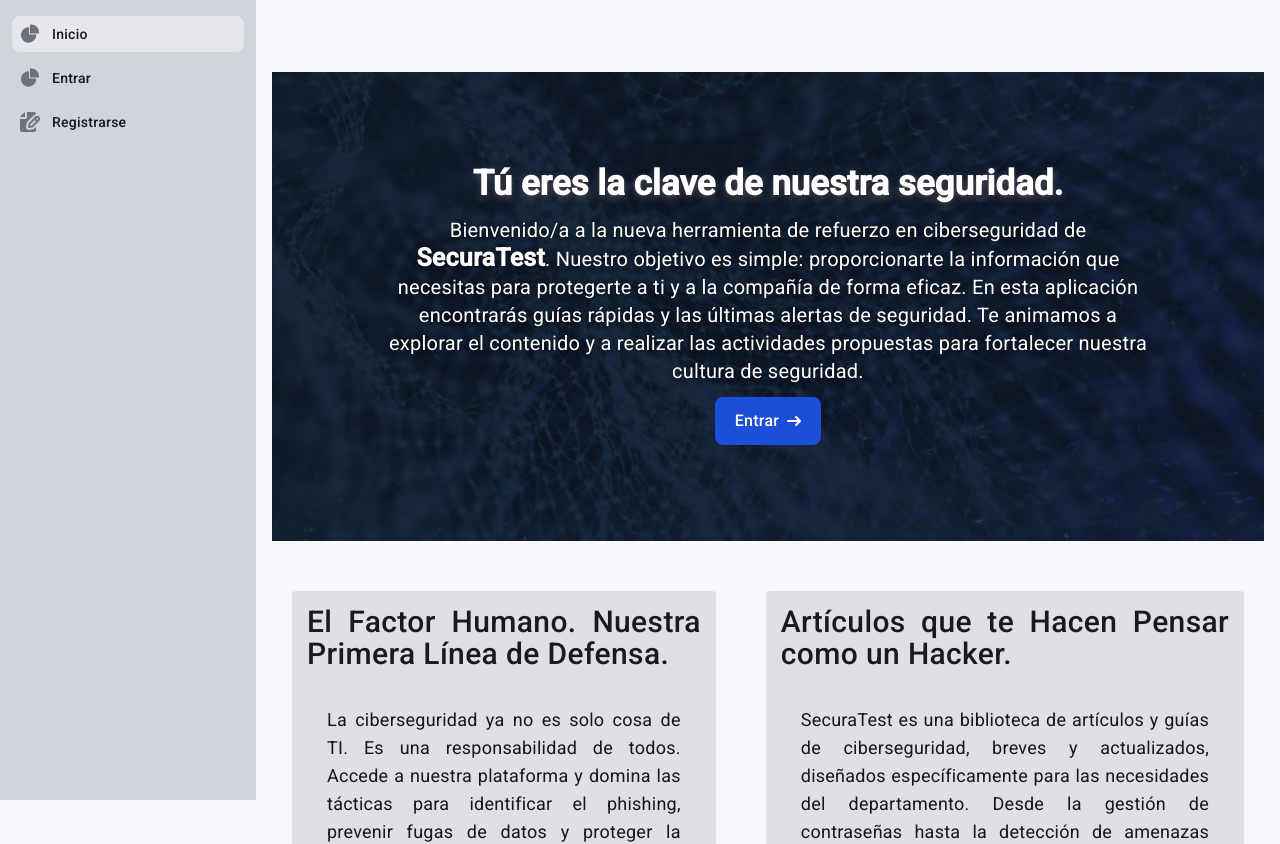
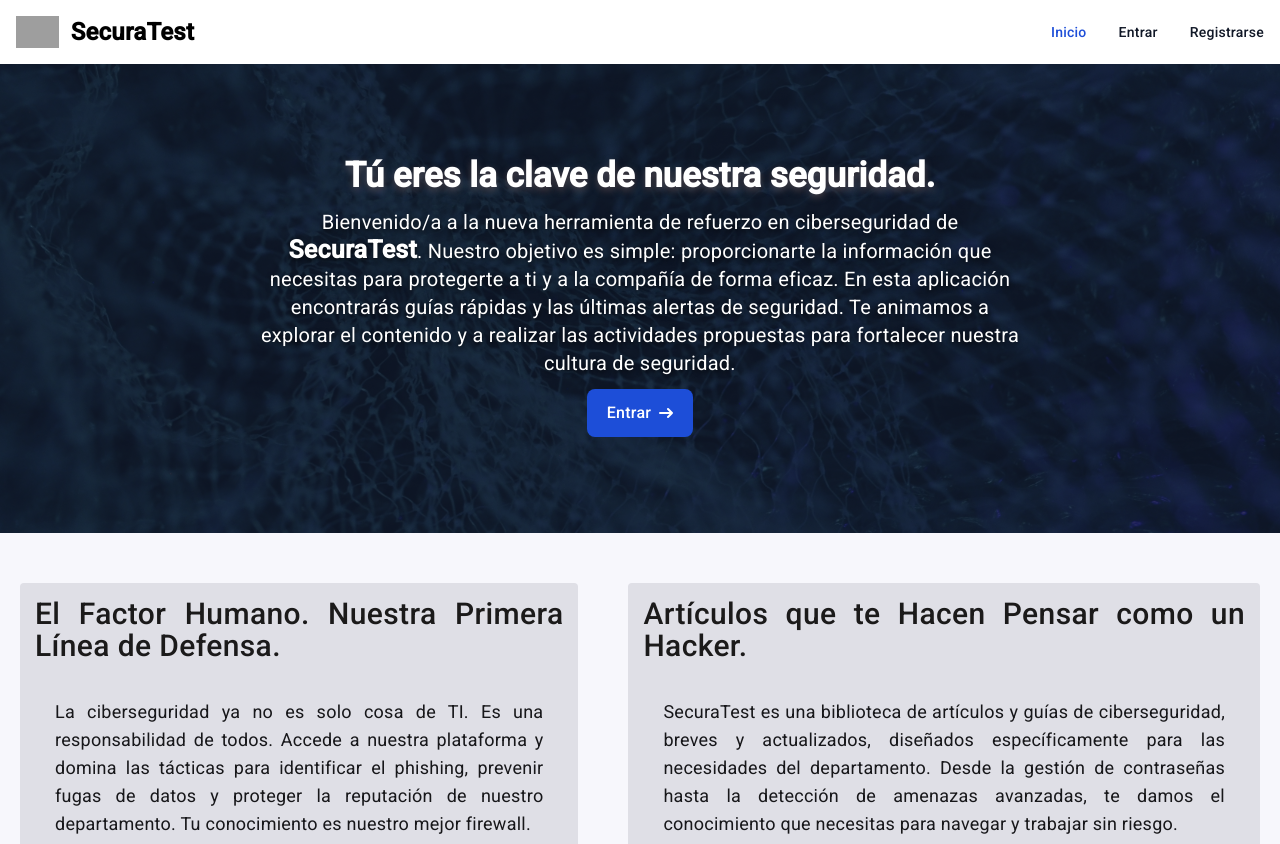
Before and after one commit to anagarces/SecuraTestProject, an Angular app in the folder cybersecurity-project-front/: page / in a window 1280 px wide. Shown: the top 844 px of the page. Built offline with nearby package versions, Linux system fonts and the light colour scheme; grey boxes are pictures that could not be loaded.

Commit message:
modificacion de estilos y modificacion de nav bar a horizontal

```diff
--- a/cybersecurity-project-front/src/app/app.component.html
+++ b/cybersecurity-project-front/src/app/app.component.html
@@ -1,185 +1,120 @@
-<!-- El botón para mostrar/ocultar el menú en móviles no necesita cambios -->
+<nav class="bg-white border-gray-200 dark:bg-gray-900">
+  <div
+    class="max-w-screen-xl flex flex-wrap items-center justify-between mx-auto p-4"
+  >
+    <!-- Brand -->
+    <a routerLink="/" class="flex items-center space-x-3 rtl:space-x-reverse">
+      <img
+        src="https://flowbite.com/docs/images/logo.svg"
+        class="h-8"
+        alt="SecuraTest Logo"
+      />
+      <span
+        class="self-center text-2xl font-semibold whitespace-nowrap dark:text-white"
+        >SecuraTest</span
+      >
+    </a>
+
+    <!-- Mobile toggle -->
     <button
-  data-drawer-target="sidebar-multi-level-sidebar"
-  data-drawer-toggle="sidebar-multi-level-sidebar"
-  aria-controls="sidebar-multi-level-sidebar"
+      data-collapse-toggle="navbar-default"
       type="button"
-  class="inline-flex items-center p-2 mt-2 ms-3 text-sm text-gray-500 rounded-lg sm:hidden hover:bg-gray-100 focus:outline-none focus:ring-2 focus:ring-gray-200 dark:text-gray-400 dark:hover:bg-gray-700 dark:focus:ring-gray-600"
+      class="inline-flex items-center p-2 w-10 h-10 justify-center text-sm text-gray-500 rounded-lg md:hidden hover:bg-gray-100 focus:outline-none focus:ring-2 focus:ring-gray-200 dark:text-gray-400 dark:hover:bg-gray-700 dark:focus:ring-gray-600"
+      aria-controls="navbar-default"
+      aria-expanded="false"
     >
-  <span class="sr-only">Open sidebar</span>
+      <span class="sr-only">Abrir menú</span>
       <svg
-    class="w-6 h-6"
-    aria-hidden="true"
-    fill="currentColor"
-    viewBox="0 0 20 20"
-    xmlns="http://www.w3.org/2000/svg"
-  >
-    <path
-      clip-rule="evenodd"
-      fill-rule="evenodd"
-      d="M2 4.75A.75.75 0 012.75 4h14.5a.75.75 0 010 1.5H2.75A.75.75 0 012 4.75zm0 10.5a.75.75 0 01.75-.75h7.5a.75.75 0 010 1.5h-7.5a.75.75 0 01-.75-.75zM2 10a.75.75 0 01.75-.75h14.5a.75.75 0 010 1.5H2.75A.75.75 0 012 10z"
-    ></path>
-  </svg>
-</button>
-
-<!-- INICIO DEL SIDENAV -->
-<aside
-  id="sidebar-multi-level-sidebar"
-  class="fixed top-0 left-0 z-40 w-64 h-screen transition-transform -translate-x-full sm:translate-x-0"
-  aria-label="Sidebar"
->
-  <div class="h-full px-3 py-4 overflow-y-auto bg-gray-300 dark:bg-gray-800">
-    <ul class="space-y-2 font-medium">
-      <!-- ================================================== -->
-      <!-- BOTÓN INICIO         -->
-      <!-- Se muestra siempre. Su routerLink apunta a la raíz. -->
-      <!-- ================================================== -->
-      <li *ngIf="!authService.isLoggedIn()">
-        <a
-          routerLink="/"
-          routerLinkActive="bg-gray-200 dark:bg-gray-700"
-          [routerLinkActiveOptions]="{ exact: true }"
-          class="flex items-center p-2 text-gray-900 rounded-lg dark:text-white hover:bg-gray-100 dark:hover:bg-gray-700 group"
-        >
-          <svg
-            class="w-5 h-5 text-gray-500 transition duration-75 dark:text-gray-400 group-hover:text-gray-900 dark:group-hover:text-white"
-            aria-hidden="true"
-            xmlns="http://www.w3.org/2000/svg"
-            fill="currentColor"
-            viewBox="0 0 22 21"
-          >
-            <path
-              d="M16.975 11H10V4.025a1 1 0 0 0-1.066-.998 8.5 8.5 0 1 0 9.039 9.039.999.999 0 0 0-1-1.066h.002Z"
-            />
-            <path
-              d="M12.5 0c-.157 0-.311.01-.565.027A1 1 0 0 0 11 1.02V10h8.975a1 1 0 0 0 1-.935c.013-.188.028-.374.028-.565A8.51 8.51 0 0 0 12.5 0Z"
-            />
-          </svg>
-          <span class="ms-3">Inicio</span>
-        </a>
-      </li>
-
-      <!-- ================================================== -->
-      <!-- BOTÓN INICIAR SESIÓN (Formulario de Login)         -->
-      <!-- Visible SÓLO si el usuario NO ha iniciado sesión.   -->
-      <!-- ================================================== -->
-      <li *ngIf="!authService.isLoggedIn()">
-        <a
-          routerLink="/login"
-          routerLinkActive="bg-gray-200 dark:bg-gray-700"
-          class="flex items-center p-2 text-gray-900 rounded-lg dark:text-white hover:bg-gray-100 dark:hover:bg-gray-700 group"
-        >
-          <svg
-            class="w-5 h-5 text-gray-500 transition duration-75 dark:text-gray-400 group-hover:text-gray-900 dark:group-hover:text-white"
-            aria-hidden="true"
-            xmlns="http://www.w3.org/2000/svg"
-            fill="currentColor"
-            viewBox="0 0 22 21"
-          >
-            <path
-              d="M16.975 11H10V4.025a1 1 0 0 0-1.066-.998 8.5 8.5 0 1 0 9.039 9.039.999.999 0 0 0-1-1.066h.002Z"
-            />
-            <path
-              d="M12.5 0c-.157 0-.311.01-.565.027A1 1 0 0 0 11 1.02V10h8.975a1 1 0 0 0 1-.935c.013-.188.028-.374.028-.565A8.51 8.51 0 0 0 12.5 0Z"
-            />
-          </svg>
-          <span class="ms-3">Entrar</span>
-        </a>
-      </li>
-
-      <!-- ================================================== -->
-      <!-- BOTÓN DE CONTENIDO (Protegido)                     -->
-      <!-- Se muestra SÓLO si el usuario ha iniciado sesión.   -->
-      <!-- ================================================== -->
-      <li *ngIf="authService.isLoggedIn()">
-        <a
-          routerLink="/contenido"
-          routerLinkActive="bg-gray-200 dark:bg-gray-700"
-          class="flex items-center p-2 text-gray-900 rounded-lg dark:text-white hover:bg-gray-100 dark:hover:bg-gray-700 group"
-        >
-          <svg
-            class="shrink-0 w-5 h-5 text-gray-500 transition duration-75 dark:text-gray-400 group-hover:text-gray-900 dark:group-hover:text-white"
-            aria-hidden="true"
-            xmlns="http://www.w3.org/2000/svg"
-            fill="currentColor"
-            viewBox="0 0 18 18"
-          >
-            <path
-              d="M6.143 0H1.857A1.857 1.857 0 0 0 0 1.857v4.286C0 7.169.831 8 1.857 8h4.286A1.857 1.857 0 0 0 8 6.143V1.857A1.857 1.857 0 0 0 6.143 0Zm10 0h-4.286A1.857 1.857 0 0 0 10 1.857v4.286C10 7.169 10.831 8 11.857 8h4.286A1.857 1.857 0 0 0 18 6.143V1.857A1.857 1.857 0 0 0 16.143 0Zm-10 10H1.857A1.857 1.857 0 0 0 0 11.857v4.286C0 17.169.831 18 1.857 18h4.286A1.857 1.857 0 0 0 8 16.143v-4.286A1.857 1.857 0 0 0 6.143 10Zm10 0h-4.286A1.857 1.857 0 0 0 10 11.857v4.286c0 1.026.831 1.857 1.857 1.857h4.286A1.857 1.857 0 0 0 18 16.143v-4.286A1.857 1.857 0 0 0 16.143 10Z"
-            />
-          </svg>
-          <span class="flex-1 ms-3 whitespace-nowrap">Contenido</span>
-        </a>
-      </li>
-
-      <!-- ================================================== -->
-      <!-- BOTÓN DE CERRAR SESIÓN (Logout)                    -->
-      <!-- Se muestra SÓLO si el usuario ha iniciado sesión.   -->
-      <!-- Llama al método logout() al hacer clic.            -->
-      <!-- ================================================== -->
-      <li *ngIf="authService.isLoggedIn()">
-        <a
-          (click)="logout()"
-          class="flex items-center p-2 text-gray-900 rounded-lg dark:text-white hover:bg-gray-100 dark:hover:bg-gray-700 group cursor-pointer"
-        >
-          <svg
-            class="shrink-0 w-5 h-5 text-gray-500 transition duration-75 dark:text-gray-400 group-hover:text-gray-900 dark:group-hover:text-white"
+        class="w-5 h-5"
         aria-hidden="true"
         xmlns="http://www.w3.org/2000/svg"
         fill="none"
-            viewBox="0 0 18 16"
+        viewBox="0 0 17 14"
       >
         <path
           stroke="currentColor"
           stroke-linecap="round"
           stroke-linejoin="round"
           stroke-width="2"
-              d="M1 8h11m0 0L8 4m4 4-4 4m4-11h3a2 2 0 0 1 2 2v10a2 2 0 0 1-2 2h-3"
+          d="M1 1h15M1 7h15M1 13h15"
         />
       </svg>
-          <span class="flex-1 ms-3 whitespace-nowrap">Cerrar Sesión</span>
+    </button>
+
+    <!-- Links -->
+    <div class="hidden w-full md:block md:w-auto" id="navbar-default">
+      <ul
+        class="font-medium flex flex-col p-4 md:p-0 mt-4 border border-gray-100 rounded-lg bg-gray-50 md:flex-row md:space-x-8 rtl:space-x-reverse md:mt-0 md:border-0 md:bg-white dark:bg-gray-800 md:dark:bg-gray-900 dark:border-gray-700"
+      >
+        <!-- Inicio (siempre visible) -->
+        <li>
+          <a
+            routerLink="/"
+            routerLinkActive="md:text-blue-700 md:dark:text-blue-500 text-white md:bg-transparent bg-blue-700"
+            [routerLinkActiveOptions]="{ exact: true }"
+            class="block py-2 px-3 rounded-sm md:p-0 text-gray-900 hover:bg-gray-100 md:hover:bg-transparent md:border-0 md:hover:text-blue-700 dark:text-white md:dark:hover:text-blue-500 dark:hover:bg-gray-700 dark:hover:text-white md:dark:hover:bg-transparent"
+          >
+            Inicio
           </a>
         </li>
 
-      <!-- ================================================== -->
-      <!-- BOTÓN DE REGISTRO (Sign Up) (Opcional)             -->
-      <!-- Se muestra SÓLO si el usuario NO ha iniciado sesión. -->
-      <!-- ================================================== -->
+        <!-- Contenido (solo logueado) -->
+        <li *ngIf="authService.isLoggedIn()">
+          <a
+            routerLink="/contenido"
+            routerLinkActive="md:text-blue-700 md:dark:text-blue-500 text-white md:bg-transparent bg-blue-700"
+            class="block py-2 px-3 rounded-sm md:p-0 text-gray-900 hover:bg-gray-100 md:hover:bg-transparent md:border-0 md:hover:text-blue-700 dark:text-white md:dark:hover:text-blue-500 dark:hover:bg-gray-700 dark:hover:text-white md:dark:hover:bg-transparent"
+          >
+            Contenido
+          </a>
+        </li>
+
+        <!-- Cuestionarios (solo logueado) -->
+        <li *ngIf="authService.isLoggedIn()">
+          <a
+            routerLink="/quizzes"
+            routerLinkActive="md:text-blue-700 md:dark:text-blue-500 text-white md:bg-transparent bg-blue-700"
+            class="block py-2 px-3 rounded-sm md:p-0 text-gray-900 hover:bg-gray-100 md:hover:bg-transparent md:border-0 md:hover:text-blue-700 dark:text-white md:dark:hover:text-blue-500 dark:hover:bg-gray-700 dark:hover:text-white md:dark:hover:bg-transparent"
+          >
+            Cuestionarios
+          </a>
+        </li>
+
+        <!-- Entrar (solo NO logueado) -->
+        <li *ngIf="!authService.isLoggedIn()">
+          <a
+            routerLink="/login"
+            routerLinkActive="md:text-blue-700 md:dark:text-blue-500 text-white md:bg-transparent bg-blue-700"
+            class="block py-2 px-3 rounded-sm md:p-0 text-gray-900 hover:bg-gray-100 md:hover:bg-transparent md:border-0 md:hover:text-blue-700 dark:text-white md:dark:hover:text-blue-500 dark:hover:bg-gray-700 dark:hover:text-white md:dark:hover:bg-transparent"
+          >
+            Entrar
+          </a>
+        </li>
+
+        <!-- Registrarse (solo NO logueado) -->
         <li *ngIf="!authService.isLoggedIn()">
           <a
             routerLink="/register"
-          routerLinkActive="bg-gray-200 dark:bg-gray-700"
-          class="flex items-center p-2 text-gray-900 rounded-lg dark:text-white hover:bg-gray-100 dark:hover:bg-gray-700 group"
+            routerLinkActive="md:text-blue-700 md:dark:text-blue-500 text-white md:bg-transparent bg-blue-700"
+            class="block py-2 px-3 rounded-sm md:p-0 text-gray-900 hover:bg-gray-100 md:hover:bg-transparent md:border-0 md:hover:text-blue-700 dark:text-white md:dark:hover:text-blue-500 dark:hover:bg-gray-700 dark:hover:text-white md:dark:hover:bg-transparent"
           >
-          <svg
-            class="shrink-0 w-5 h-5 text-gray-500 transition duration-75 dark:text-gray-400 group-hover:text-gray-900 dark:group-hover:text-white"
-            aria-hidden="true"
-            xmlns="http://www.w3.org/2000/svg"
-            fill="currentColor"
-            viewBox="0 0 20 20"
+            Registrarse
+          </a>
+        </li>
+
+        <!-- Cerrar sesión (solo logueado) -->
+        <li *ngIf="authService.isLoggedIn()">
+          <button
+            (click)="logout()"
+            class="block py-2 px-3 rounded-sm md:p-0 text-gray-900 hover:bg-gray-100 md:hover:bg-transparent md:border-0 md:hover:text-blue-700 dark:text-white md:dark:hover:text-blue-500 dark:hover:bg-gray-700 dark:hover:text-white md:dark:hover:bg-transparent"
           >
-            <path
-              d="M5 5V.13a2.96 2.96 0 0 0-1.293.749L.879 3.707A2.96 2.96 0 0 0 .13 5H5Z"
-            />
-            <path
-              d="M6.737 11.061a2.961 2.961 0 0 1 .81-1.515l6.117-6.116A4.839 4.839 0 0 1 16 2.141V2a1.97 1.97 0 0 0-1.933-2H7v5a2 2 0 0 1-2 2H0v11a1.969 1.969 0 0 0 1.933 2h12.134A1.97 1.97 0 0 0 16 18v-3.093l-1.546 1.546c-.413.413-.94.695-1.513.81l-3.4.679a2.947 2.947 0 0 1-1.85-.227 2.96 2.96 0 0 1-1.635-3.257l.681-3.397Z"
-            />
-            <path
-              d="M8.961 16a.93.93 0 0 0 .189-.019l3.4-.679a.961.961 0 0 0 .49-.263l6.118-6.117a2.884 2.884 0 0 0-4.079-4.078l-6.117 6.117a.96.96 0 0 0-.263.491l-.679 3.4A.961.961 0 0 0 8.961 16Zm7.477-9.8a.958.958 0 0 1 .68-.281.961.961 0 0 1 .682 1.644l-.315.315-1.36-1.36.313-.318Zm-5.911 5.911 4.236-4.236 1.359 1.359-4.236 4.237-1.7.339.341-1.699Z"
-            />
-          </svg>
-          <span class="flex-1 ms-3 whitespace-nowrap">Registrarse</span>
-        </a>
+            Cerrar sesión
+          </button>
         </li>
       </ul>
     </div>
-</aside>
-<!-- FIN DEL SIDENAV -->
+  </div>
+</nav>
 
-<!-- INICIO CONTENIDO PRINCIPAL DINAMICO -->
-<div class="p-4 sm:ml-64">
-  <div class="mt-14">
 <!-- El contenido de la ruta actual (Login o Contenidos) se mostrará aquí -->
 <router-outlet></router-outlet>
-  </div>
-</div>
--- a/cybersecurity-project-front/src/app/contenido/content.component.css
+++ b/cybersecurity-project-front/src/app/contenido/content.component.css
@@ -0,0 +1,11 @@
+.contenedor-tarjeta{
+    display: flex;
+    flex-wrap: wrap;
+}
+
+
+.tarjeta-individual{
+
+    margin: 30px 20px;
+    border: 2px solid rgba(39, 39, 129, 0.747);
+}
--- a/cybersecurity-project-front/src/app/contenido/content.component.html
+++ b/cybersecurity-project-front/src/app/contenido/content.component.html
@@ -14,11 +14,11 @@
     <p>No hay contenido disponible en este momento.</p>
   </div>
 
-  <div *ngIf="todosLosContenidos.length > 0" class="grid grid-cols-1 md:grid-cols-2 lg:grid-cols-3 gap-6">
+  <div *ngIf="todosLosContenidos.length > 0" class="grid grid-cols-1 md:grid-cols-2 lg:grid-cols-3 gap-6  contenedor-tarjeta">
 
       <!--CARD INDIVIDUAL-->
     <div *ngFor="let item of cardsAMostrar">
-      <div class="max-w-sm h-full flex flex-col bg-white border border-gray-200 rounded-lg shadow-sm dark:bg-gray-800 dark:border-gray-700">
+      <div class="max-w-sm h-full flex flex-col bg-white border border-gray-200 rounded-lg shadow-sm dark:bg-gray-800 dark:border-gray-700  tarjeta-individual">
         <a [routerLink]="['/contenido', item.idContenido]">
            <!---<img class="rounded-t-lg" src="/docs/images/blog/image-1.jpg" alt="" /> -->
         </a>
```
Lines whose indentation alone changed are shown as unchanged.
